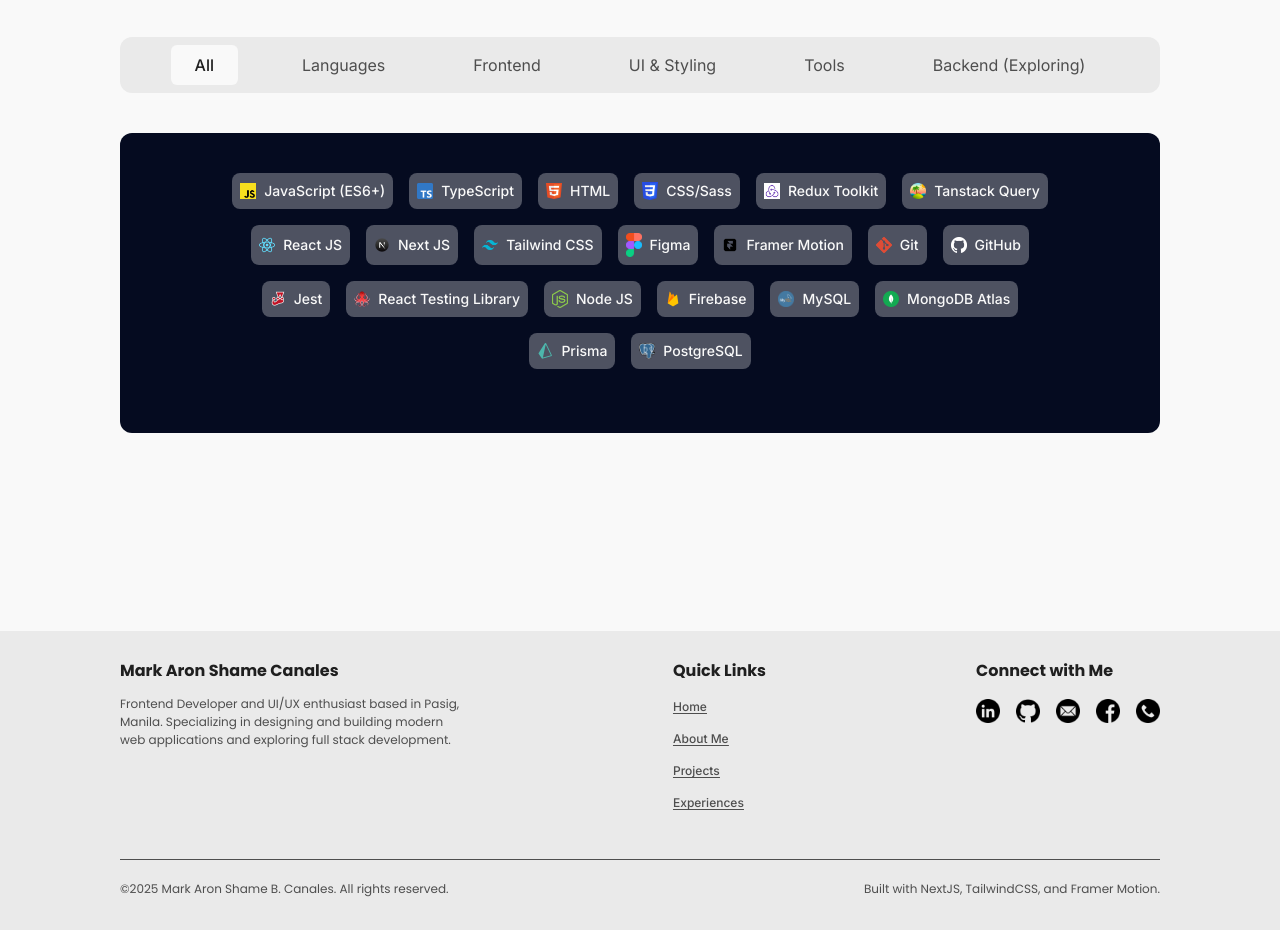
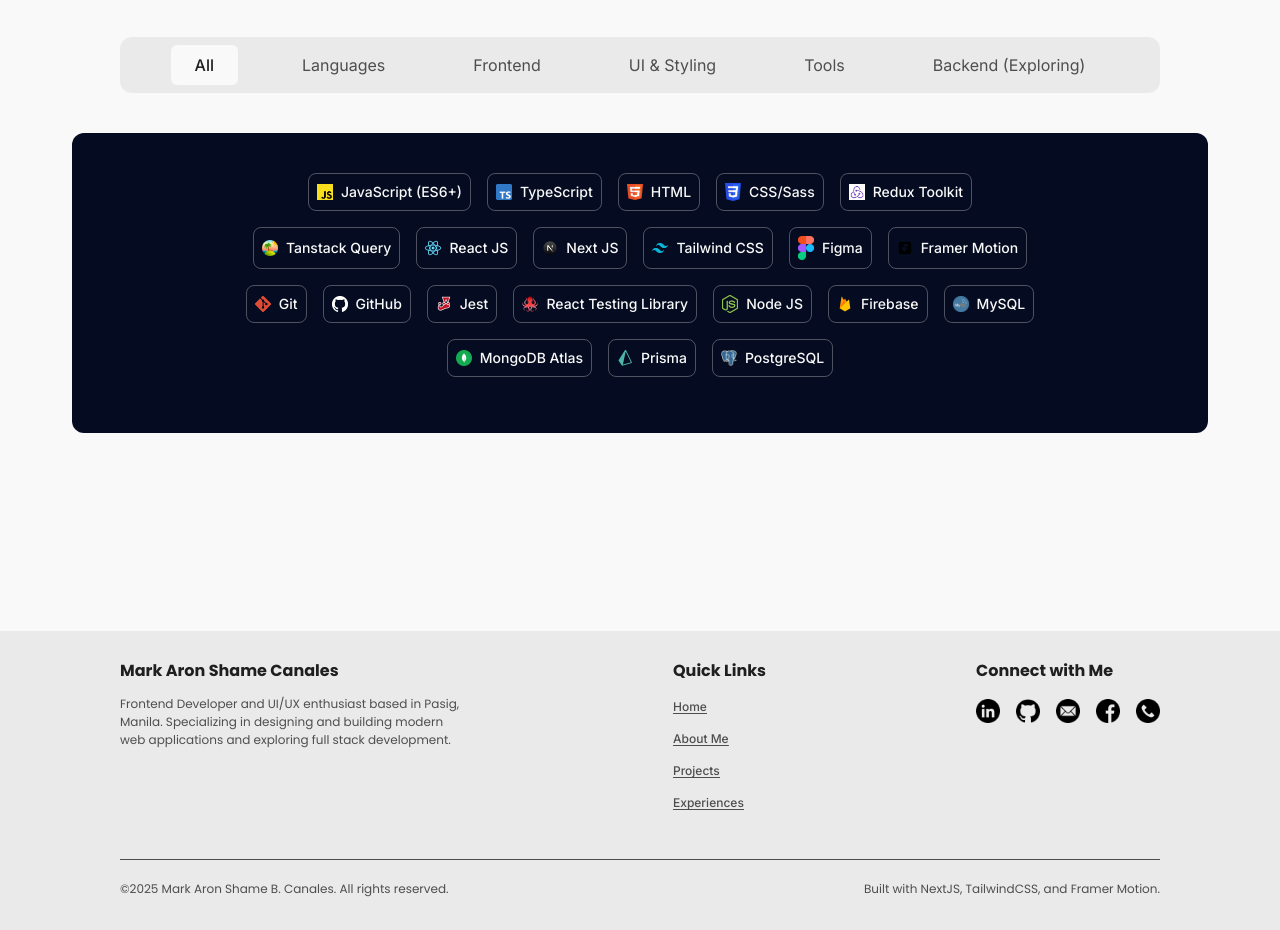
Before and after one commit to shameCanales/portfolio-nextjs, a Next.js app: page / in a window 1280 px wide. Shown: the part 2420-3350 px from the top of the page. Built offline with nearby package versions, Linux system fonts and the light colour scheme; no server answers.

Commit message:
fixed theme bug

```diff
--- a/src/components/TechFilterComponent.tsx
+++ b/src/components/TechFilterComponent.tsx
@@ -45,7 +45,7 @@
       </div>
 
       {/* Tech Items */}
-      <div className="lg:bg-[#050B20] lg:p-10 lg:px-15 pt-8 lg:mt-6 xl:mt-10 2xl:mx-auto 2xl:w-[910px] 3xl:w-[1100px] lg:rounded-xl ">
+      <div className="bg-[#050B20] p-5 lg:p-10 lg:px-15 pt-8 lg:mt-6 xl:mt-10 mx-[-20px] sm:mx-[-32px] md:mx-[-48px] 2xl:mx-auto 2xl:w-[910px] 3xl:w-[1100px] lg:rounded-xl ">
         <AnimatePresence mode="wait">
           <motion.div
             key={selectedCategory} // 👈 forces re-render when category changes
@@ -77,10 +77,10 @@
                   visible: { opacity: 1, y: 0 },
                   exit: { opacity: 0, y: -20 },
                 }}
-                className={`flex items-center gap-2 px-2 py-2 rounded-sm lg:rounded-lg  ${
+                className={`flex items-center gap-2 px-2 py-2 rounded-sm lg:rounded-lg border-[0.5px] border-[rgba(255,255,255,0.29)]  ${
                   theme === "dark"
-                    ? "border-[0.5px] border-[rgba(255,255,255,0.29)]"
-                    : " bg-[rgba(255,266,266,0.29)] text-[var(--color-bg)]"
+                    ? ""
+                    : " text-[var(--color-bg)]"
                 }`}
               >
                 <Image
```
